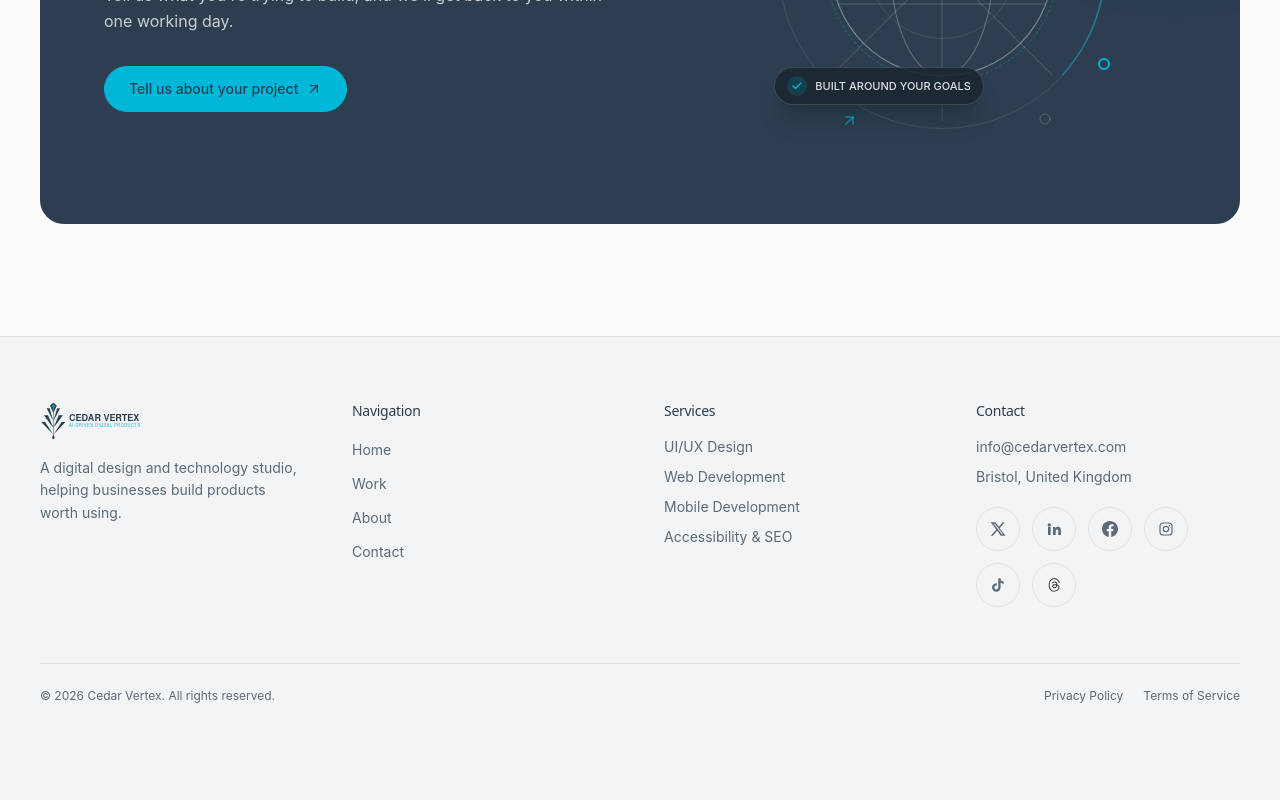
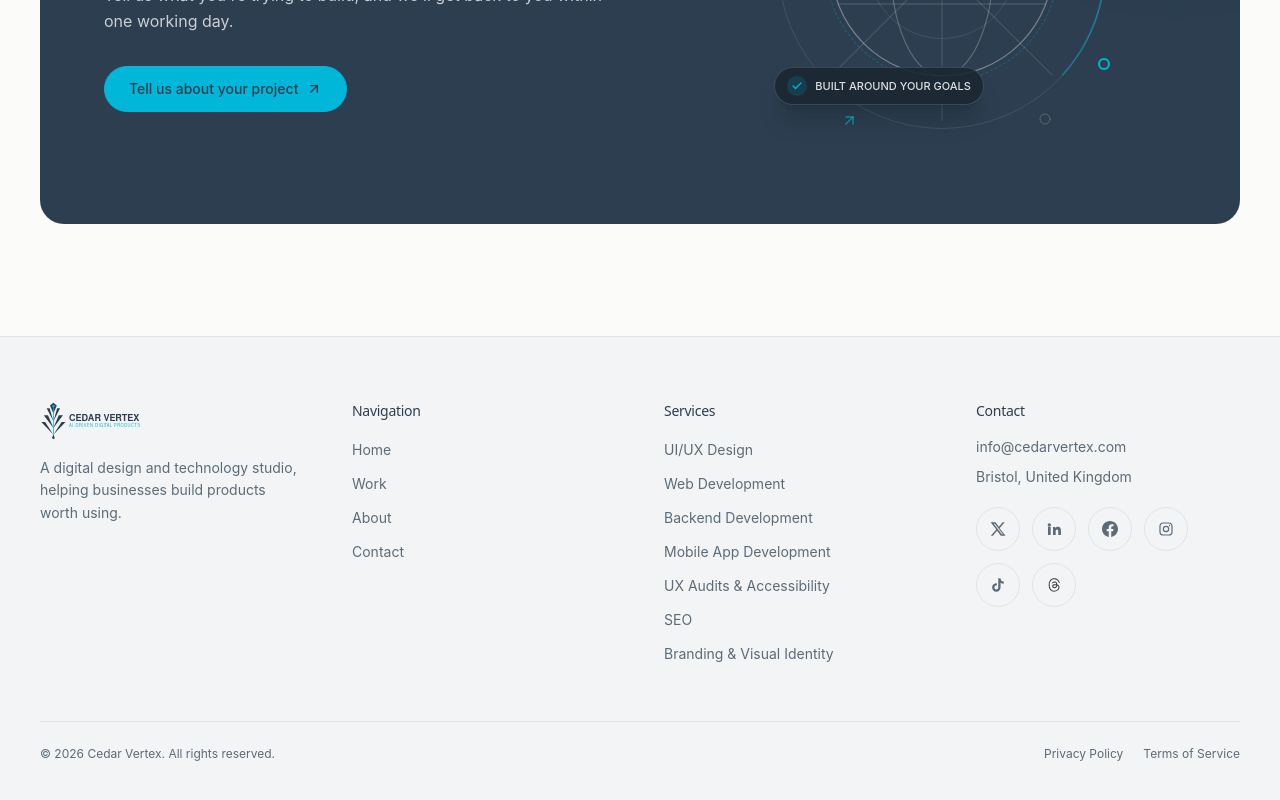
Before and after one commit to annusabdullahbinsaleem/cedar-vertex, a Next.js app: page / in a window 1280 px wide. Shown: the part 5280-6080 px from the top of the page. Built offline with nearby package versions, Linux system fonts and the light colour scheme.

Commit message:
Link all service pages in footer

```diff
--- a/src/components/Footer.tsx
+++ b/src/components/Footer.tsx
@@ -1,5 +1,6 @@
 import Image from "next/image";
 import Link from "next/link";
+import { services } from "@/lib/services";
 
 function XIcon(props: React.SVGProps<SVGSVGElement>) {
   return (
@@ -57,13 +58,6 @@ const nav = [
   { label: "Contact", href: "/#contact" },
 ];
 
-const services = [
-  "UI/UX Design",
-  "Web Development",
-  "Mobile Development",
-  "Accessibility & SEO",
-];
-
 export default function Footer() {
   return (
     <footer className="border-t border-line bg-surface px-6 pt-16 pb-20 md:pb-24 lg:px-10">
@@ -102,9 +96,14 @@ export default function Footer() {
           <div>
             <h3 className="text-sm font-medium text-ink">Services</h3>
             <ul className="mt-4 space-y-2.5">
-              {services.map((item) => (
-                <li key={item} className="text-sm text-ink-soft">
-                  {item}
+              {services.map(({ slug, title }) => (
+                <li key={slug}>
+                  <Link
+                    href={`/services/${slug}`}
+                    className="rounded-sm text-sm text-ink-soft transition-colors hover:text-accent-dark focus-visible:outline-2 focus-visible:outline-offset-2 focus-visible:outline-primary"
+                  >
+                    {title}
+                  </Link>
                 </li>
               ))}
             </ul>
```
